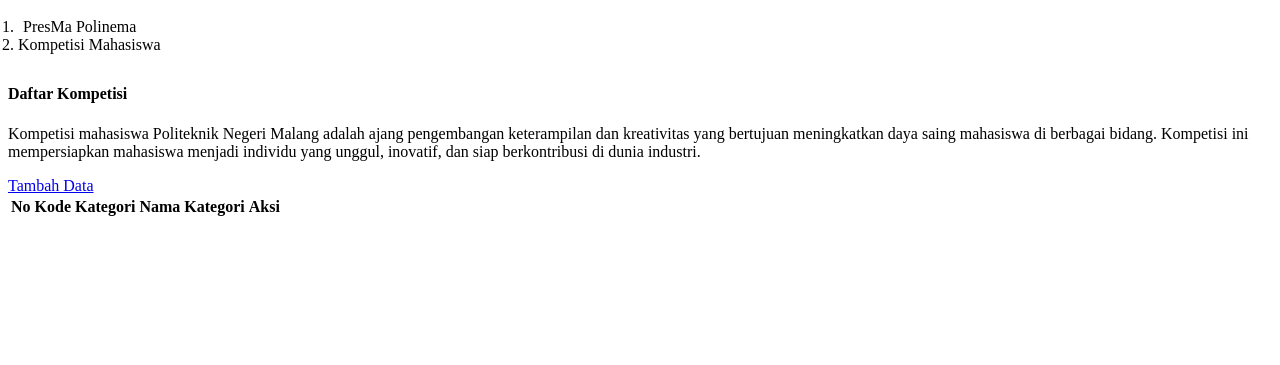
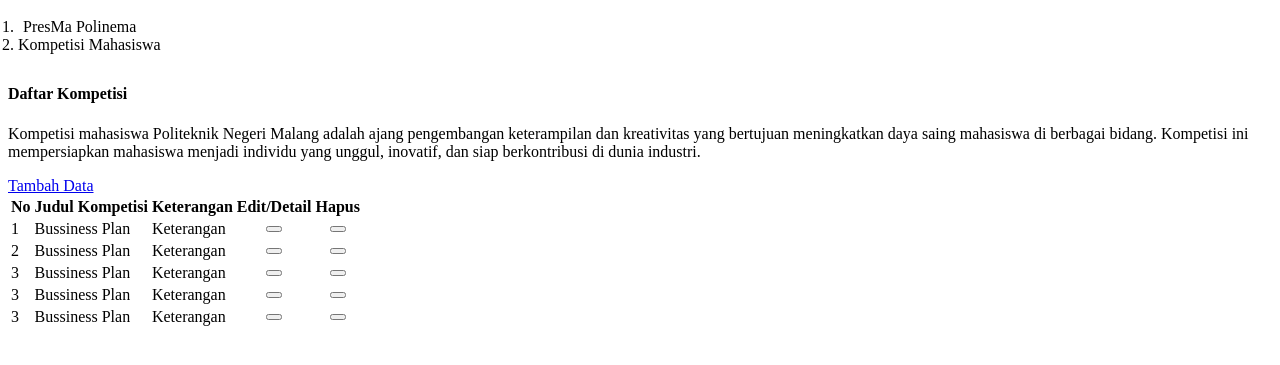
Before and after one commit to atslhamny/PBL-PRESMA, a PHP site: page /pages/kompetisiAdmin.php in a window 1280 px wide. Shown: the top 365 px of the page. Run offline with PHP 8.4, Linux system fonts and the light colour scheme; lists and menus that the app fills with data are empty.

Commit message:
modifikasi tabel dashboardAdmin, kompetisiAdmin, prestasiAdmin

```diff
--- a/pages/kompetisiAdmin.php
+++ b/pages/kompetisiAdmin.php
@@ -1,4 +1,4 @@
-<!-- kompetisi admin -->
+<!-- kategori mahasiswa -->
 
 <section class="content-header">
     <div class="card">
@@ -32,137 +32,115 @@
             </div>
         </div>
         <div class="card-body">
+            <!-- tabel -->
+        <div class="card-body">
             <table class="table table-sm table-bordered table-striped" id="table-data">
-
                 <thead>
                     <tr>
-                        <th>No</th>
-                        <th>Kode Kategori</th>
-                        <th>Nama Kategori</th>
-                        <th>Aksi</th>
+                        <th class="sorting sorting_asc" tabindex="0" aria-controls="example2" rowspan="1" colspan="1" aria-sort="ascending" aria-label="Rendering engine: activate to sort column descending">No</th>
+                        <th class="sorting" tabindex="0" aria-controls="example2" rowspan="1" colspan="1" aria-label="Browser: activate to sort column ascending">Judul Kompetisi</th>
+                        <th class="sorting" tabindex="0" aria-controls="example2" rowspan="1" colspan="1" aria-label="Browser: activate to sort column ascending">Keterangan</th>
+                        <th class="sorting" tabindex="0" aria-controls="example2" rowspan="1" colspan="1" aria-label="Engine version: activate to sort column ascending">Edit/Detail</th>
+                        <th class="sorting" tabindex="0" aria-controls="example2" rowspan="1" colspan="1" aria-label="CSS grade: activate to sort column ascending">Hapus</th>
                     </tr>
                 </thead>
-                <tbody>
+                <tr class="odd">
+                    <td class="dtr-control sorting_1" tabindex="0">1</td>
+                    <td>Bussiness Plan</td>
+                    <td>Keterangan</td>
+                    <td style="text-align: center;">
+                        <button class="btn btn-primary btn-sm" onclick="showDetails(1)">
+                            <i class="fas fa-clipboard-list"></i>
+                        </button>
+                    </td>
+                    <td style="text-align: center;">
+                        <button class="btn btn-danger btn-sm" onclick="deleteRecord(1)">
+                            <i class="fas fa-trash"></i>
+                        </button>
+                    </td>
+                </tr>
+                <tr class="even">
+                    <td class="dtr-control sorting_1" tabindex="0">2</td>
+                    <td>Bussiness Plan</td>
+                    <td>Keterangan</td>
+                    <td style="text-align: center;">
+                        <button class="btn btn-primary btn-sm" onclick="showDetails(1)">
+                            <i class="fas fa-clipboard-list"></i>
+                        </button>
+                    </td>
+                    <td style="text-align: center;">
+                        <button class="btn btn-danger btn-sm" onclick="deleteRecord(1)">
+                            <i class="fas fa-trash"></i>
+                        </button>
+                    </td>
+                </tr>
+                <tr class="odd">
+                    <td class="dtr-control sorting_1" tabindex="0">3</td>
+                    <td>Bussiness Plan</td>
+                    <td>Keterangan</td>
+                    <td style="text-align: center;">
+                        <button class="btn btn-primary btn-sm" onclick="showDetails(1)">
+                            <i class="fas fa-clipboard-list"></i>
+                        </button>
+                    </td>
+                    <td style="text-align: center;">
+                        <button class="btn btn-danger btn-sm" onclick="deleteRecord(1)">
+                            <i class="fas fa-trash"></i>
+                        </button>
+                    </td>
+                </tr>
+                <tr class="odd">
+                    <td class="dtr-control sorting_1" tabindex="0">3</td>
+                    <td>Bussiness Plan</td>
+                    <td>Keterangan</td>
+                    <td style="text-align: center;">
+                        <button class="btn btn-primary btn-sm" onclick="showDetails(1)">
+                            <i class="fas fa-clipboard-list"></i>
+                        </button>
+                    </td>
+                    <td style="text-align: center;">
+                        <button class="btn btn-danger btn-sm" onclick="deleteRecord(1)">
+                            <i class="fas fa-trash"></i>
+                        </button>
+                    </td>
+                </tr>
+                <tr class="odd">
+                    <td class="dtr-control sorting_1" tabindex="0">3</td>
+                    <td>Bussiness Plan</td>
+                    <td>Keterangan</td>
+                    <td style="text-align: center;">
+                        <button class="btn btn-primary btn-sm" onclick="showDetails(1)">
+                            <i class="fas fa-clipboard-list"></i>
+                        </button>
+                    </td>
+                    <td style="text-align: center;">
+                        <button class="btn btn-danger btn-sm" onclick="deleteRecord(1)">
+                            <i class="fas fa-trash"></i>
+                        </button>
+                    </td>
+                </tr>
                 </tbody>
             </table>
         </div>
+
+        <!-- tutup tabel -->
+        </div>
     </div>
 </section>
-<div class="modal fade" id="form-data" style="display: none;" aria-hidden="true">
-    <form action="action/kategoriAction.php?act=save" method="post" id="form-tambah">
-        <!-- Ukuran Modal
-        modal-sm : Modal ukuran kecil
-        modal-md : Modal ukuran sedang
-        modal-lg : Modal ukuran besar
-        modal-xl : Modal ukuran sangat besar
-        penerapan setelah class modal-dialog seperti di bawah
-        -->
-        <div class="modal-dialog modal-md">
-            <div class="modal-content">
-                <div class="modal-header">
-                    <h4 class="modal-title">Tambah Kategori</h4>
-                </div>
-                <div class="modal-body">
-                    <div class="form-group">
-                        <label>Kode Kategori</label>
-                        <input type="text" class="form-control" name="kategori_kode"
-                            id="kategori_kode">
-                    </div>
-                    <div class="form-group">
-                        <label>Nama Kategori</label>
-                        <input type="text" class="form-control" name="kategori_nama"
-                            id="kategori_nama">
-                    </div>
-                </div>
-                <div class="modal-footer justify-content-between">
-                    <button type="button" class="btn btn-default" datadismiss="modal">Batal</button>
-                    <button type="submit" class="btn btn-primary">Simpan</button>
-                </div>
-            </div>
-        </div>
-    </form>
-</div>
 <script>
-    function tambahData() {
-        $('#form-data').modal('show');
-        $('#form-tambah').attr('action', 'action/kategoriAction.php?act=save');
-        $('#kategori_kode').val('');
-        $('#kategori_nama').val('');
-    }
-
-    function editData(id) {
-        $.ajax({
-            url: 'action/kategoriAction.php?act=get&id=' + id,
-            method: 'post',
-            success: function(response) {
-                var data = JSON.parse(response);
-                $('#form-data').modal('show');
-                $('#form-tambah').attr('action',
-                    'action/kategoriAction.php?act=update&id=' + id);
-                $('#kategori_kode').val(data.kategori_kode);
-                $('#kategori_nama').val(data.kategori_nama);
-            }
-        });
-    }
-
-    function deleteData(id) {
-        if (confirm('Apakah anda yakin?')) {
-            $.ajax({
-                url: 'action/kategoriAction.php?act=delete&id=' + id,
-                method: 'post',
-                success: function(response) {
-                    var result = JSON.parse(response);
-                    if (result.status) {
-                        tabelData.ajax.reload();
-                    } else {
-                        alert(result.message);
-                    }
-                }
-            });
-        }
-    }
-    var tabelData;
     $(document).ready(function() {
-        tabelData = $('#table-data').DataTable({
-            ajax: 'action/kategoriAction.php?act=load',
-        });
-        $('#form-tambah').validate({
-            rules: {
-                kategori_kode: {
-                    required: true,
-                    minlength: 3
+        $('#table-data').DataTable({
+            paging: true,
+            searching: true,
+            lengthChange: true,
+            pageLength: 10,
+            language: {
+                paginate: {
+                    previous: "Previous",
+                    next: "Next"
                 },
-                kategori_nama: {
-                    required: true,
-                    minlength: 5
-                }
-            },
-            errorElement: 'span',
-            errorPlacement: function(error, element) {
-                error.addClass('invalid-feedback');
-                element.closest('.form-group').append(error);
-            },
-            highlight: function(element, errorClass, validClass) {
-                $(element).addClass('is-invalid');
-            },
-            unhighlight: function(element, errorClass, validClass) {
-                $(element).removeClass('is-invalid');
-            },
-            submitHandler: function(form) {
-                $.ajax({
-                    url: $(form).attr('action'),
-                    method: 'post',
-                    data: $(form).serialize(),
-                    success: function(response) {
-                        var result = JSON.parse(response);
-                        if (result.status) {
-                            $('#form-data').modal('hide');
-                            tabelData.ajax.reload(); // reload data tabel
-                        } else {
-                            alert(result.message);
-                        }
-                    }
-                });
+                lengthMenu: "Show _MENU_ entries",
+                search: "Search:"
             }
         });
     });
```
Also changed, not shown: pages/dashboardAdmin.php (+76 -2 lines), pages/prestasiAdmin.php (+87 -149 lines).
